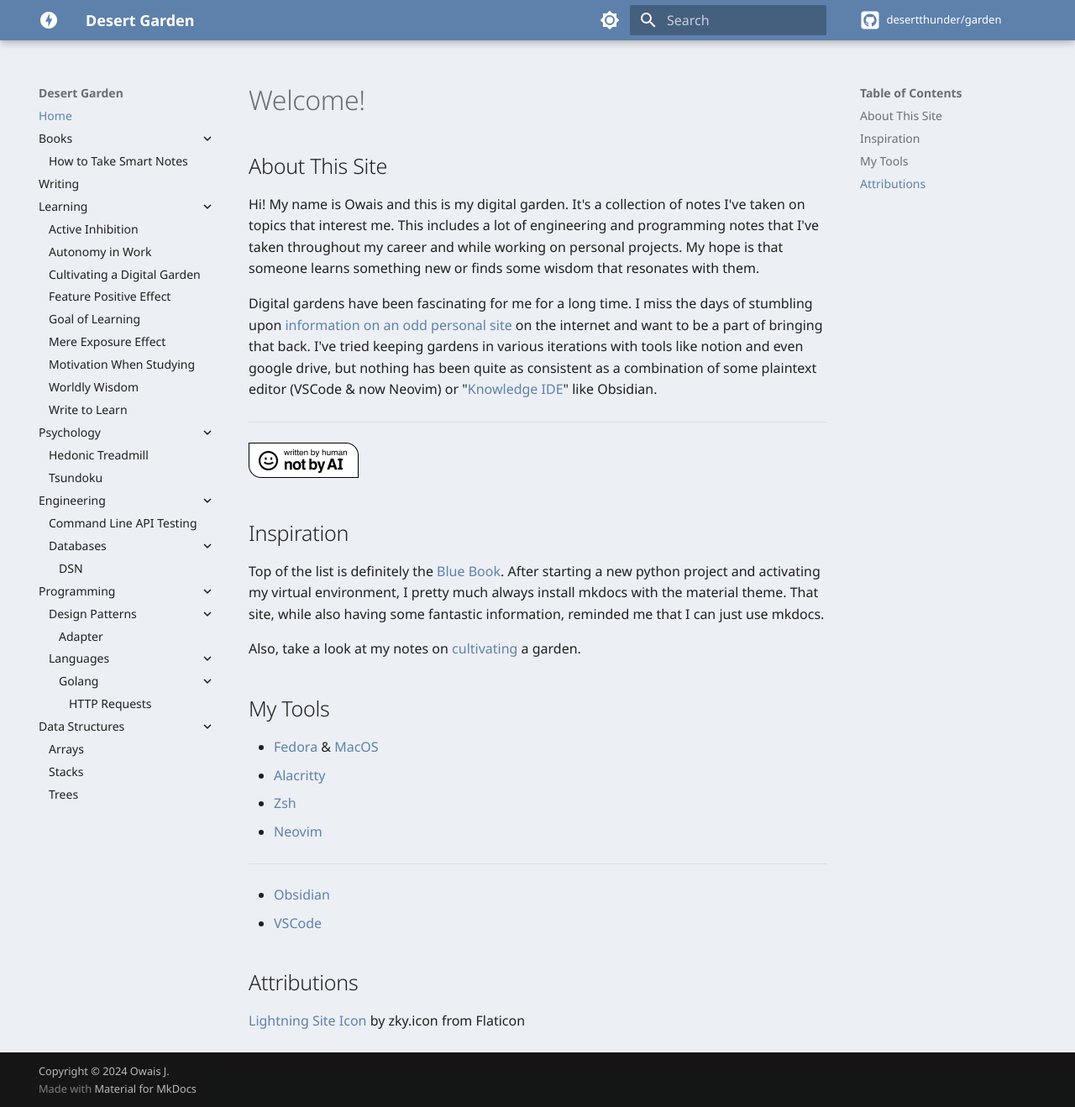
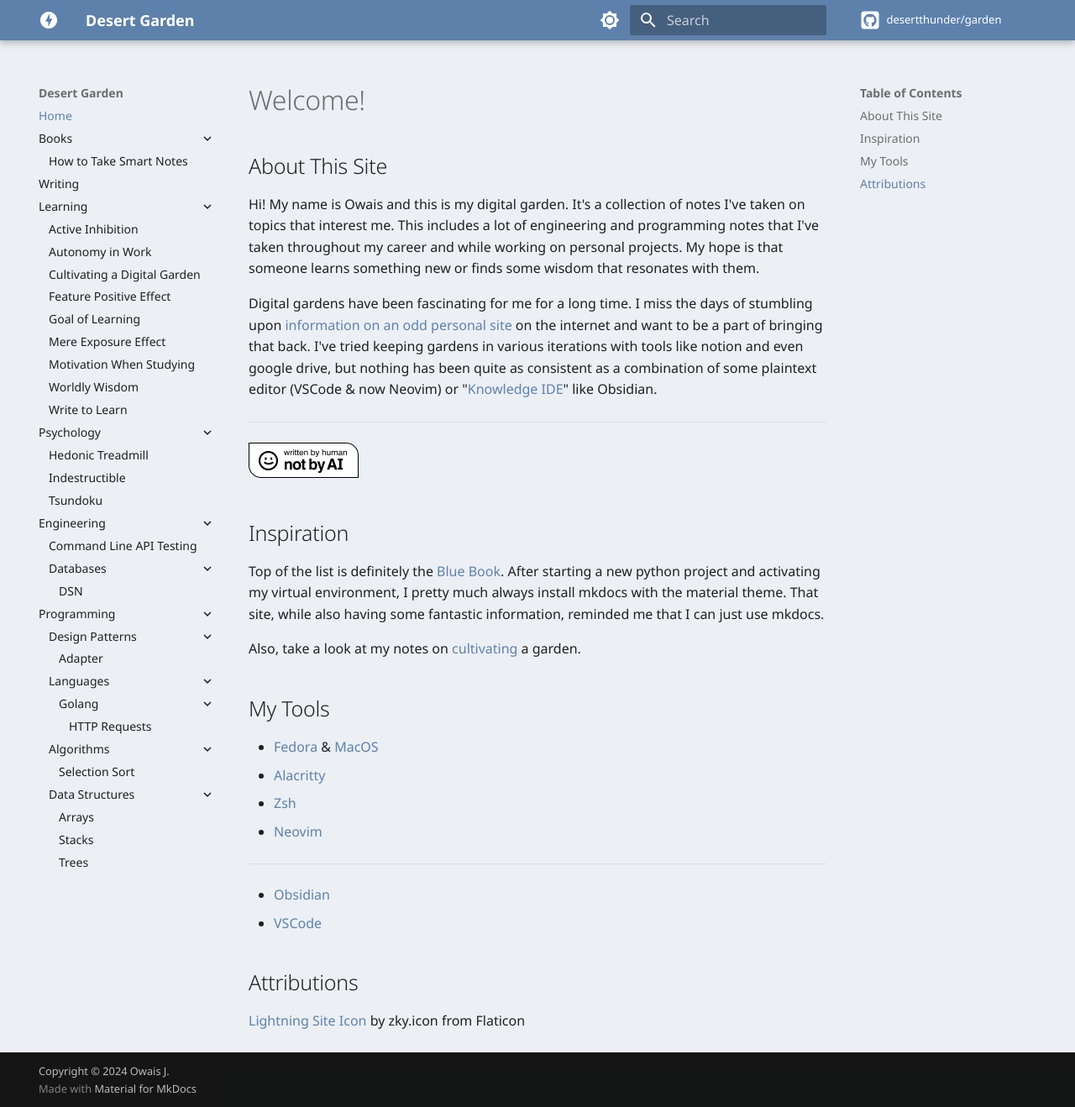
Before and after one commit to desertthunder/garden, an MkDocs documentation site: the page built from docs/README.md, in a window 1280 px wide and 1318 px high. Shown: the whole window at 84% size. Built offline with MkDocs 1.6.1 and Material for MkDocs 9.7.7, drawn with Linux system fonts in a browser that asks for light colours; comment, search, counter and statistics services are not loaded.

```diff
--- a/mkdocs.yml
+++ b/mkdocs.yml
@@ -65,6 +65,7 @@ nav:
     - Write to Learn: writing/write_to_learn.md
   - Psychology:
     - Hedonic Treadmill: psychology/hedonic-treadmill.md
+    - Indestructible: psychology/indestructible.md
     - Tsundoku: psychology/tsundoku.md
   - Engineering:
     - engineering/README.md
@@ -78,11 +79,13 @@ nav:
       - Languages:
         - Golang:
           - HTTP Requests: programming/golang/http-requests.md
-  - Data Structures:
-      - data-structures/README.md
-      - Arrays: data-structures/arrays.md
-      - Stacks: data-structures/stacks.md
-      - Trees: data-structures/trees.md
+      - Algorithms:
+        - Selection Sort: algorithms/selection-sort.md
+      - Data Structures:
+        - data-structures/README.md
+        - Arrays: data-structures/arrays.md
+        - Stacks: data-structures/stacks.md
+        - Trees: data-structures/trees.md
 plugins:
   - search
   - roamlinks
```
